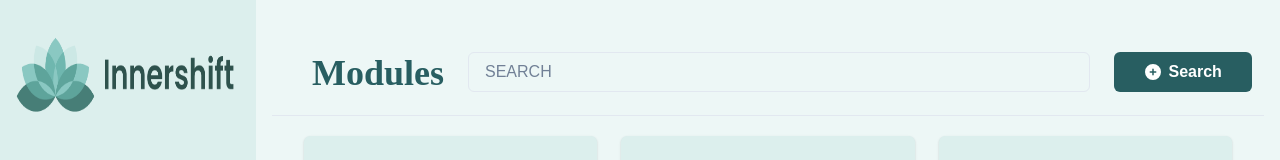
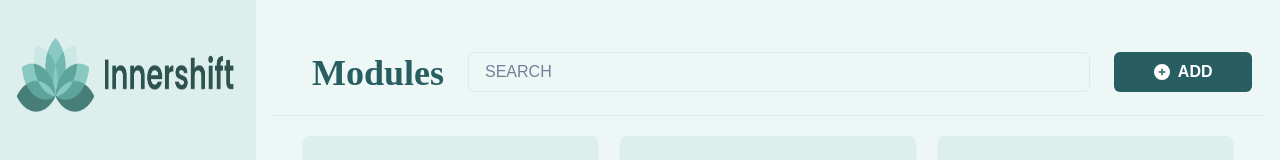
Before and after one commit to RachnaKedigehalli/Innershift, a React (Create React App) app in the folder frontend_web/: page /admin/modules in a window 1280 px wide. Shown: the top 160 px of the page. Built offline with nearby package versions, Linux system fonts and the light colour scheme.

Commit message:
text changed

```diff
--- a/frontend_web/src/Pages/Admin/Modules.js
+++ b/frontend_web/src/Pages/Admin/Modules.js
@@ -120,7 +120,7 @@ function AdminModules() {
 									icon={faCirclePlus}
 									style={{ marginRight: "0.5em" }}
 								/>{" "}
-								Search
+								ADD
 							</Button>
 						</GridItem>
 					</Grid>
```
